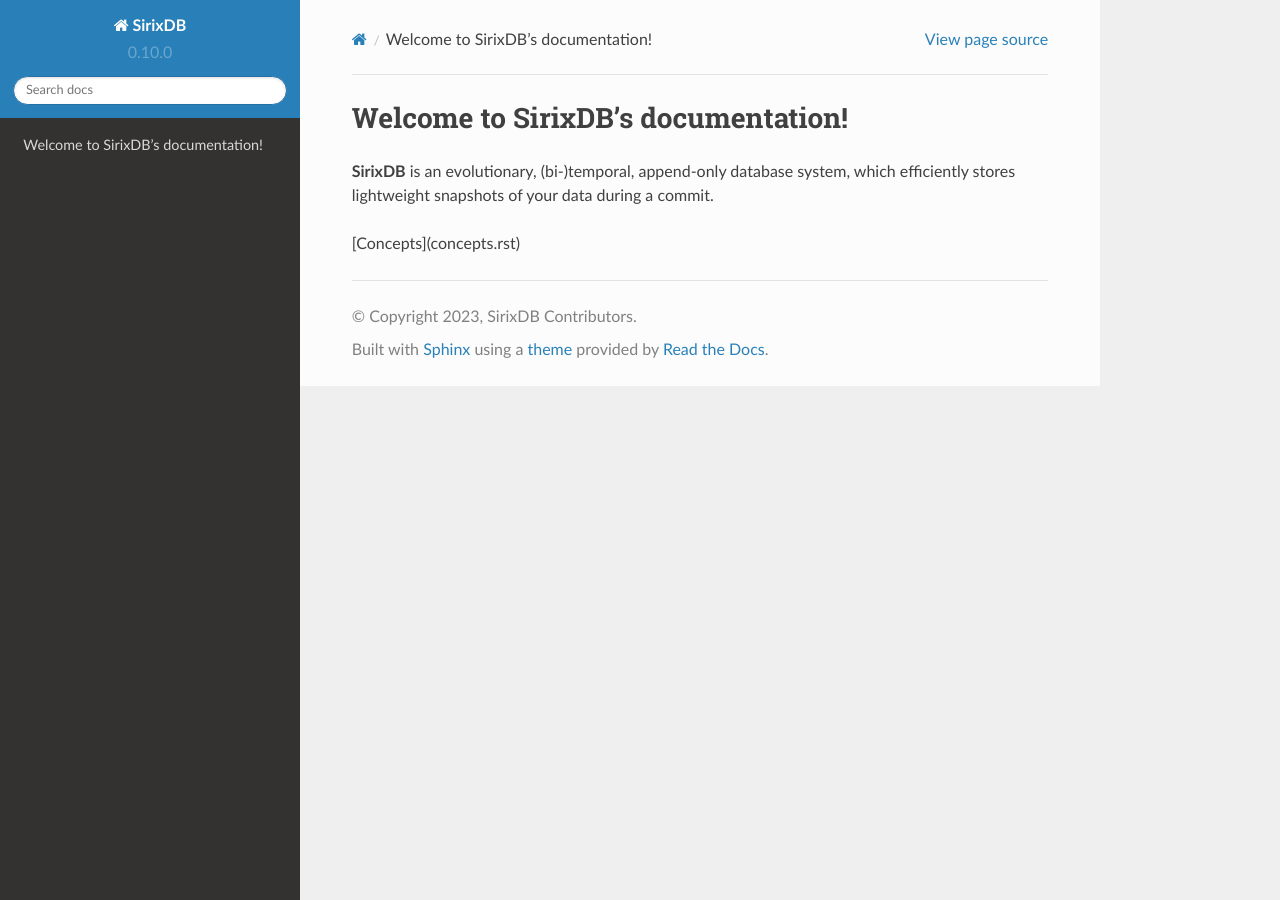
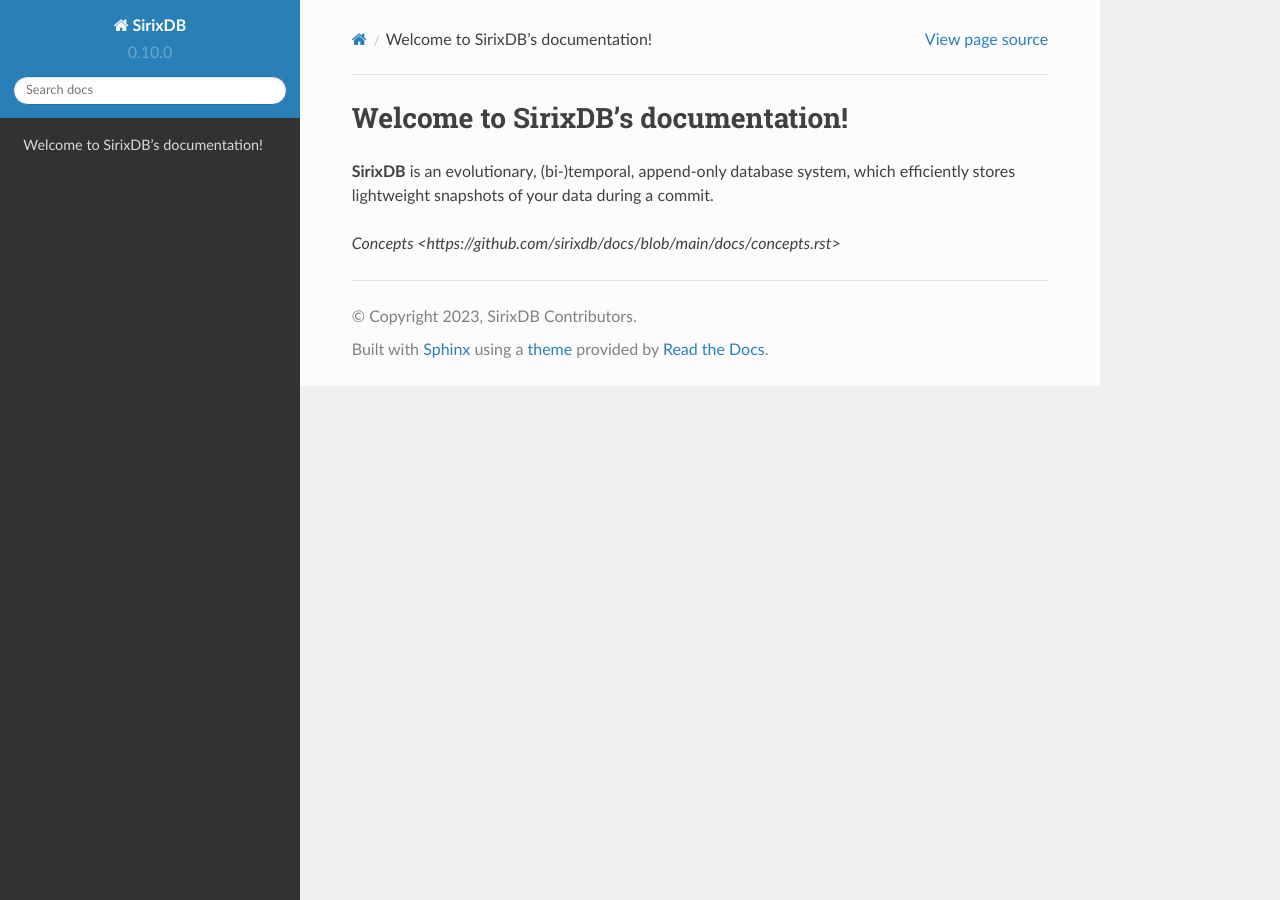
Before and after one commit to sirixdb/docs, a Sphinx documentation site: the page built from docs/source/index.rst, in a window 1280 px wide. Built offline with Sphinx 7.4.7 and the Read the Docs theme 2.0.0, drawn with Linux system fonts in a browser that asks for light colours; some of the changed lines change nothing that is shown.

Commit message:
Update index.rst

```diff
--- a/docs/source/index.rst
+++ b/docs/source/index.rst
@@ -3,4 +3,4 @@
 
 **SirixDB** is an evolutionary, (bi-)temporal, append-only database system, which efficiently stores lightweight snapshots of your data during a commit.
 
-[Concepts](concepts.rst)
+`Concepts <https://github.com/sirixdb/docs/blob/main/docs/concepts.rst>`
```
